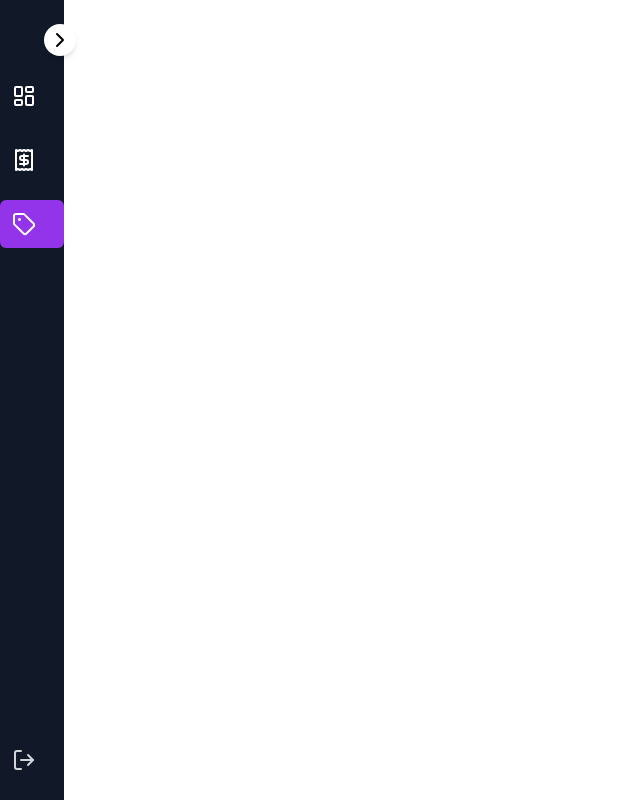
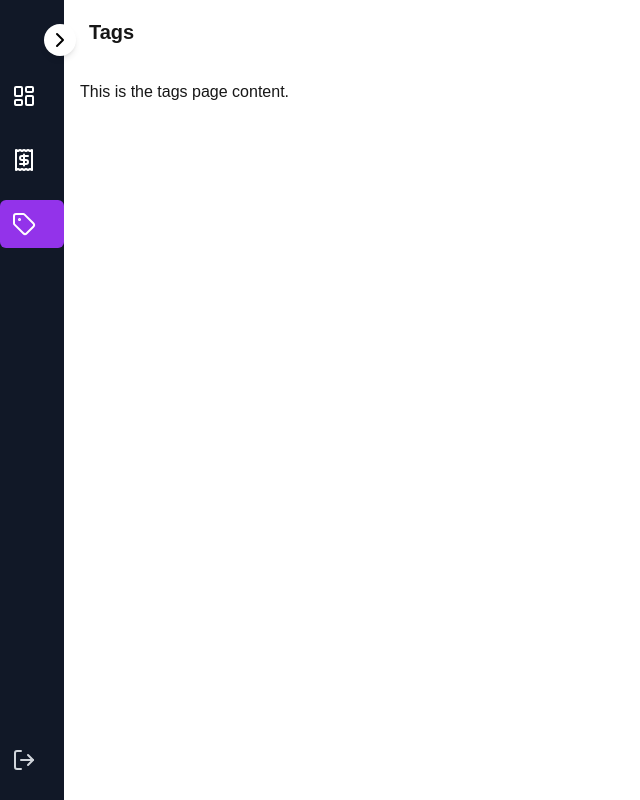
Before and after one commit to SumitSaharawat/Comp4350-Team3, a Next.js app in the folder frontend/: page /tag in a window 1280 px wide. Shown: the whole page, without its empty margins (0-640 px from the left). Built offline with nearby package versions, Linux system fonts and the light colour scheme.

Commit message:
fixed sidebar issues, created ui componets layout

```diff
--- a/frontend/app/tag/page.tsx
+++ b/frontend/app/tag/page.tsx
@@ -1,15 +1,11 @@
 "use client";
-import { useState } from "react";
-import Sidebar from "@/components/ui/Sidebar";
+import Layout from "@/components/ui/Layout";
 
 export default function TagPage() {
-    const [isSidebarOpen, setIsSidebarOpen] = useState(false);
 
     return (
-        <div className="flex">
-            {/* Sidebar */}
-            <Sidebar isOpen={isSidebarOpen} toggleSidebar={() => setIsSidebarOpen(!isSidebarOpen)}/>
-
-        </div>
+        <Layout title="Tags">
+            <p>This is the tags page content.</p>
+        </Layout>
     );
 }
--- a/frontend/app/transactions/page.tsx
+++ b/frontend/app/transactions/page.tsx
@@ -6,9 +6,8 @@ import { Transaction } from "../api/transac";
 import { useAuth } from "@/app/contexts/AuthContext";
 
 // components
-import Navbar from "@/components/ui/Navbar";
+import Layout from "@/components/ui/Layout"
 import TransactionList from "@/components/ui/TransactionList";
-import Sidebar from "@/components/ui/Sidebar";
 import { FloatingButton, FilterButton } from "@/components/ui/Button";
 import TransactionFormModal from "@/components/ui/TransactionFormModal";
 import { SearchBar } from "@/components/ui/Input";
@@ -17,7 +16,6 @@ export default function TransactionsPage() {
     const { transactions, getTransactions } = useTransactions();
     const { user } = useAuth();
     const [data, setData] = useState<Transaction[]>([]);
-    const [isSidebarOpen, setIsSidebarOpen] = useState(false);
     const [isFormOpen, setIsFormOpen] = useState(false);
     const [editTransaction, setEditTransaction] = useState<Transaction | null>(null);
     const CategoryList = ["CAD", "USD"];
@@ -81,12 +79,11 @@ export default function TransactionsPage() {
     // **CLOSE MODAL**
     const closeModal = () => {
         setIsFormOpen(false);
-        setTimeout(() => setEditTransaction(null), 300);
+        setEditTransaction(null);
     };
 
 
-    const middleComponent = () => {
-        return (
+    const middleComponent = (
         <div className="flex-1 flex justify-center">
             <SearchBar
                 searchHint={searchHint || ""}
@@ -99,7 +96,7 @@ export default function TransactionsPage() {
             />
         </div>
     );
-    };
+
 
 
     // const onSelectCurrency = (item: string) => {
@@ -124,28 +121,14 @@ export default function TransactionsPage() {
     // };
 
     return (
-        <div className="flex">
-            {/* Sidebar */}
-            <Sidebar isOpen={isSidebarOpen} toggleSidebar={() => setIsSidebarOpen(!isSidebarOpen)}/>
-
-            <div
-                className={`flex-1 transition-all duration-300 ${
-                    isSidebarOpen ? "ml-64" : "ml-0"
-                }`}
-            >
-                <Navbar
-                    title="Transactions"
-                    middleComponent={middleComponent()}
-                    toggleSidebar={() => setIsSidebarOpen(!isSidebarOpen)}
-                />
-
+        <Layout title="Transactions" middleComponent={middleComponent}>
             {/* Transactions List */}
             <TransactionList transactions={data} onEdit={openEditModal} />
 
             {/* Floating + button */}
             <FloatingButton toggle={openAddModal} />
 
-                {/* Transaction Form Modal (for both ADD & EDIT) */}
+            {/* Transaction Form Modal */}
             <TransactionFormModal
                 isOpen={isFormOpen}
                 toggle={closeModal}
@@ -153,7 +136,6 @@ export default function TransactionsPage() {
                 mode={editTransaction ? "edit" : "add"}
                 existingTransaction={editTransaction}
             />
-            </div>
-        </div>
+        </Layout>
     );
-}
+};
--- /dev/null
+++ b/frontend/components/ui/Layout.tsx
@@ -0,0 +1,30 @@
+"use client";
+
+import { useState } from "react";
+import Sidebar from "./Sidebar";
+import Navbar from "./Navbar";
+
+interface LayoutProps {
+    title: string;
+    children: React.ReactNode;
+    middleComponent?: React.ReactNode;
+}
+
+export default function Layout({ title, children, middleComponent }: LayoutProps) {
+    const [isSidebarOpen, setIsSidebarOpen] = useState(false);
+
+    return (
+        <div className="flex h-screen">
+            {/* Sidebar */}
+            <div className={`bg-gray-900 transition-all duration-300 ${isSidebarOpen ? "w-64" : "w-16"}`}>
+                <Sidebar isOpen={isSidebarOpen} toggleSidebar={() => setIsSidebarOpen(!isSidebarOpen)} />
+            </div>
+
+            {/* Main content */}
+            <div className="flex-1 transition-all duration-300">
+                <Navbar title={title} middleComponent={middleComponent} />
+                <main className="p-4">{children}</main>
+            </div>
+        </div>
+    );
+}
--- a/frontend/components/ui/Navbar.tsx
+++ b/frontend/components/ui/Navbar.tsx
@@ -1,11 +1,9 @@
-import { HamburgerButton } from "./Button";
 import { ReactNode } from "react";
 
 interface NavbarProps {
     title: string;
     middleComponent?: ReactNode;
     rightComponent?: ReactNode;
-    toggleSidebar: () => void;
 }
 
 // this is using daisyUI example code
@@ -13,7 +11,6 @@ export default function Navbar({
     title,
     middleComponent,
     rightComponent,
-    toggleSidebar,
 }: NavbarProps) {
     return (
         <>
@@ -21,7 +18,6 @@ export default function Navbar({
             <div className="navbar bg-base-100 justify-between">
                 {/**Hamburger button and the title as the first piece in the nav bar*/}
                 <div className="flex items-center gap-2">
-                    <HamburgerButton onClickFunc={toggleSidebar} />
                     {/**Title */}
                     <a className="btn btn-ghost text-xl">{title}</a>
                 </div>
```
Lines whose indentation alone changed are shown as unchanged.
